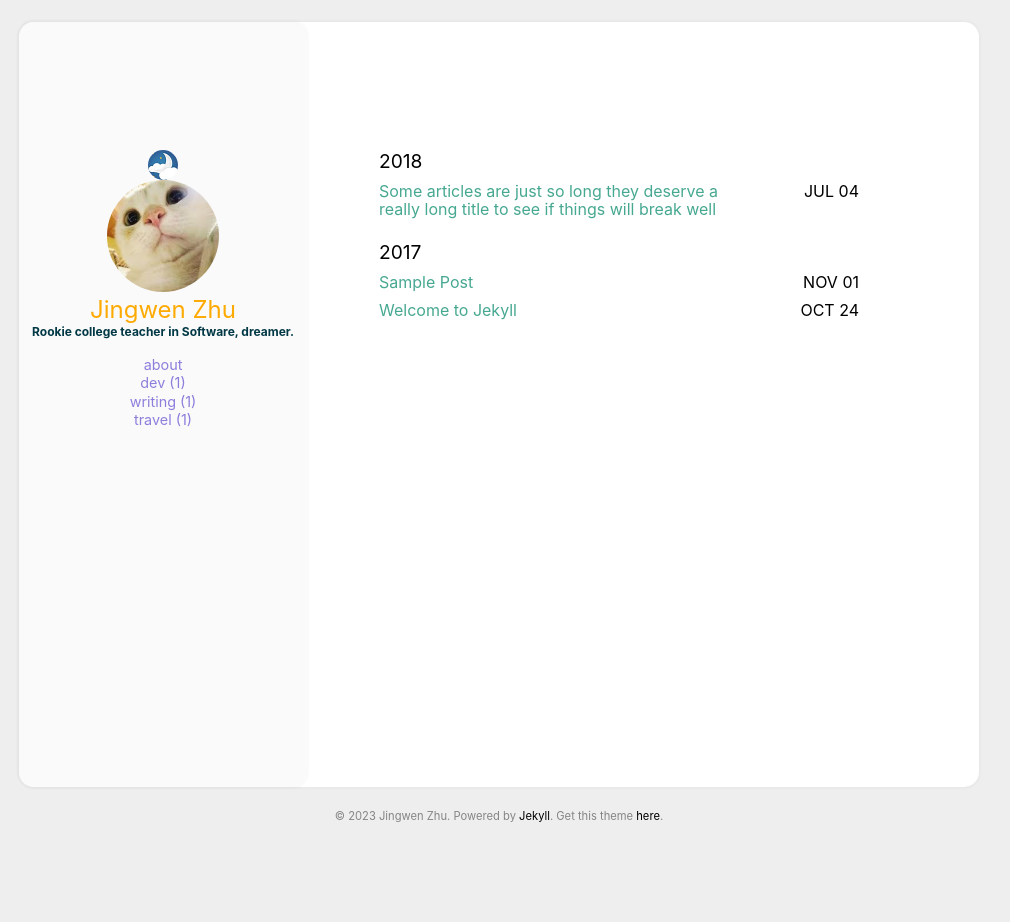
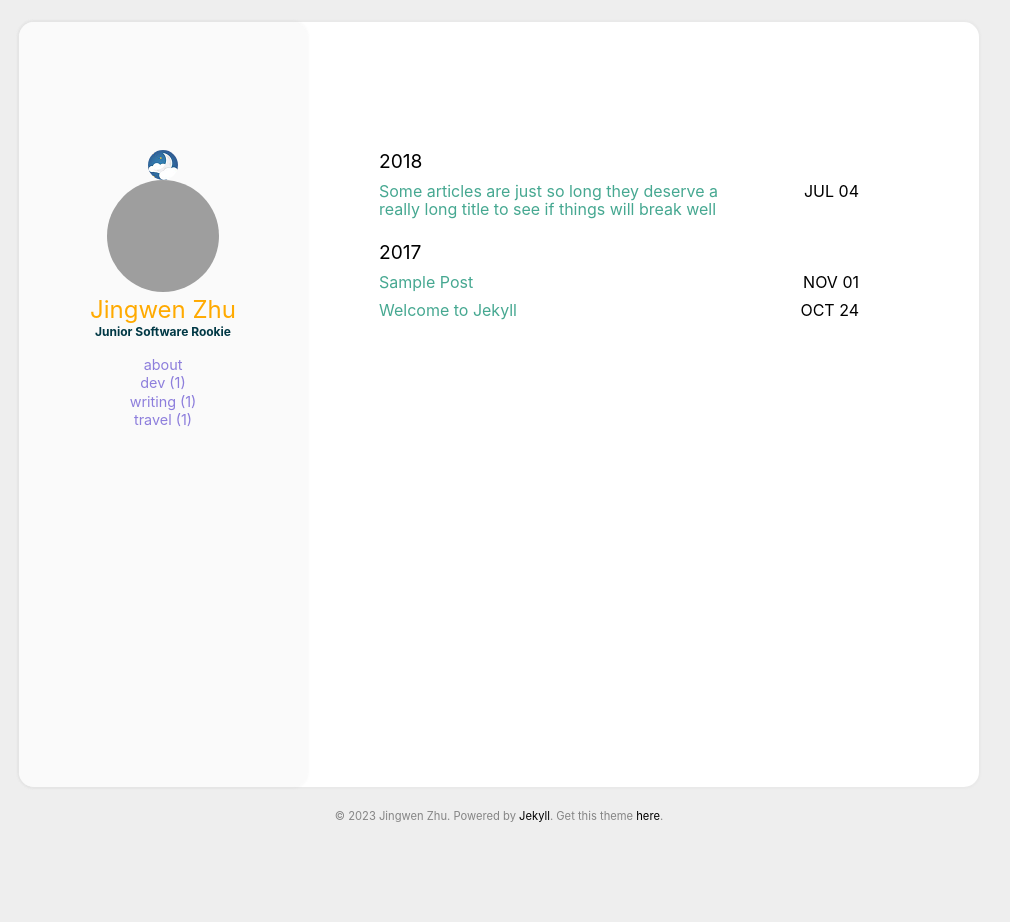
Before and after one commit to son3tto/archive, a Jekyll site: the page built from index.html, in a window 1280 px wide. Shown: the whole page, without its empty margins (141-1151 px from the left). Built offline with Jekyll 4.4.1, drawn with Linux system fonts in a browser that asks for light colours; grey boxes are pictures that could not be loaded.

Commit message:
change img

```diff
--- a/_config.yml
+++ b/_config.yml
@@ -19,9 +19,9 @@ cusdis:
 
 user:
   name: Jingwen Zhu
-  pic: /assets/img/cat.jpg
-  picAlt: "catbook"
-  job: Rookie college teacher in Software, dreamer.
+  pic: /assets/img/potofolio.jpg
+  picAlt: "potofolio"
+  job: Junior Software Rookie
   aboutme: true # comment this out if you don't need the 'about' page.
 
 exclude:
--- a/aboutme.html
+++ b/aboutme.html
@@ -5,7 +5,10 @@ layout: page
 <section class="aboutme">
     <div class="post_content">
         <p>
-            If you don't need 'about' page, edit the _config.yml to comment out the code.
+            Name:
+            Age:
+            hobby:
+
             <br><br>
             <img src="https://starry99.github.io/catbook/assets/img/cat1.jpg">
         </p>
```
